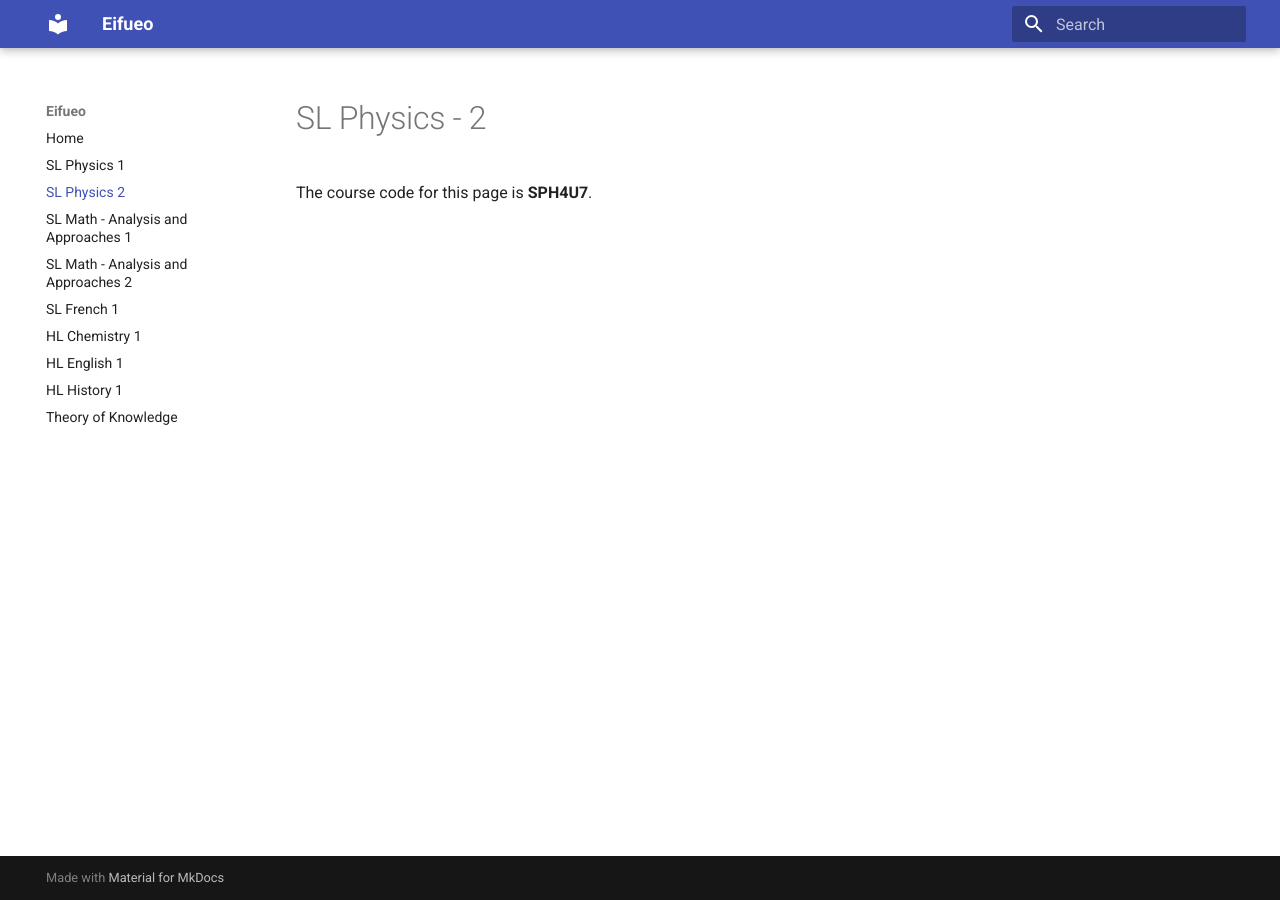
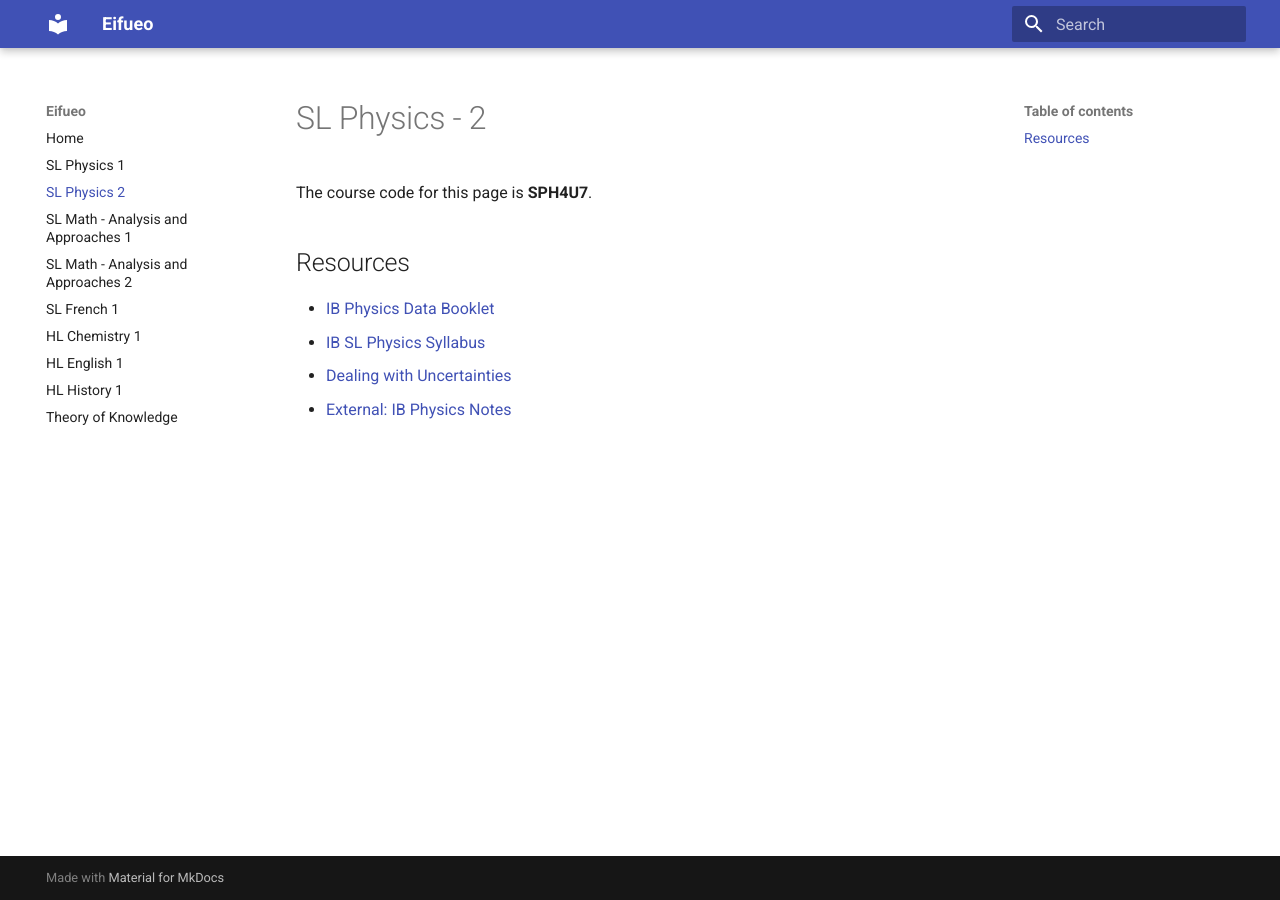
Before and after one commit to potatoeggy/eifueo, an MkDocs documentation site: the page built from docs/sph4u7.md, in a window 1280 px wide. Built offline with MkDocs 1.6.1 and Material for MkDocs 9.7.7, drawn with Linux system fonts in a browser that asks for light colours.

Commit message:
add resources and carry over older resources

```diff
--- a/docs/sph4u7.md
+++ b/docs/sph4u7.md
@@ -1,3 +1,10 @@
 # SL Physics - 2
 
 The course code for this page is **SPH4U7**.
+
+## Resources
+
+ - [IB Physics Data Booklet](/resources/g11/ib-physics-data-booklet.pdf)
+ - [IB SL Physics Syllabus](/resources/g11/ib-physics-syllabus.pdf)
+ - [Dealing with Uncertainties](/resources/g11/physics-uncertainties.pdf)
+ - [External: IB Physics Notes](ibphysics.org)
```
Also changed, not shown: docs/chw3mz.md (+2 -0 lines), docs/mcv4u7.md (+4 -0 lines), docs/mhf4u7.md (+1 -1 lines), docs/tok.md (+2 -0 lines).
